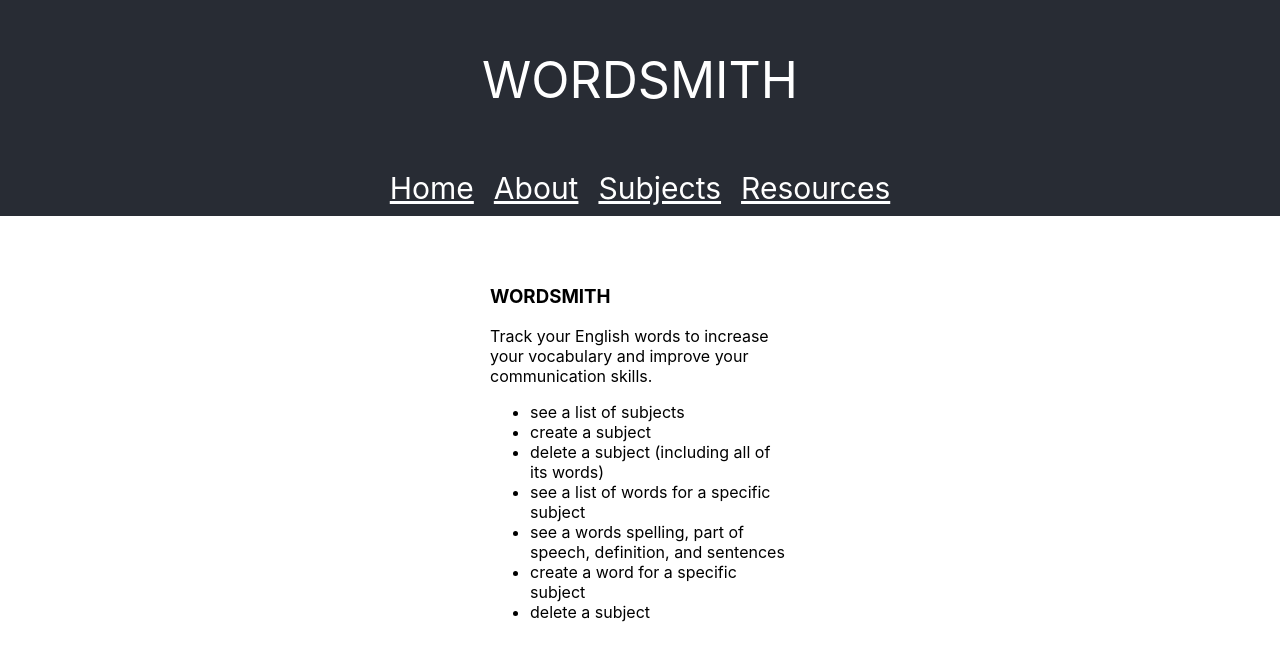
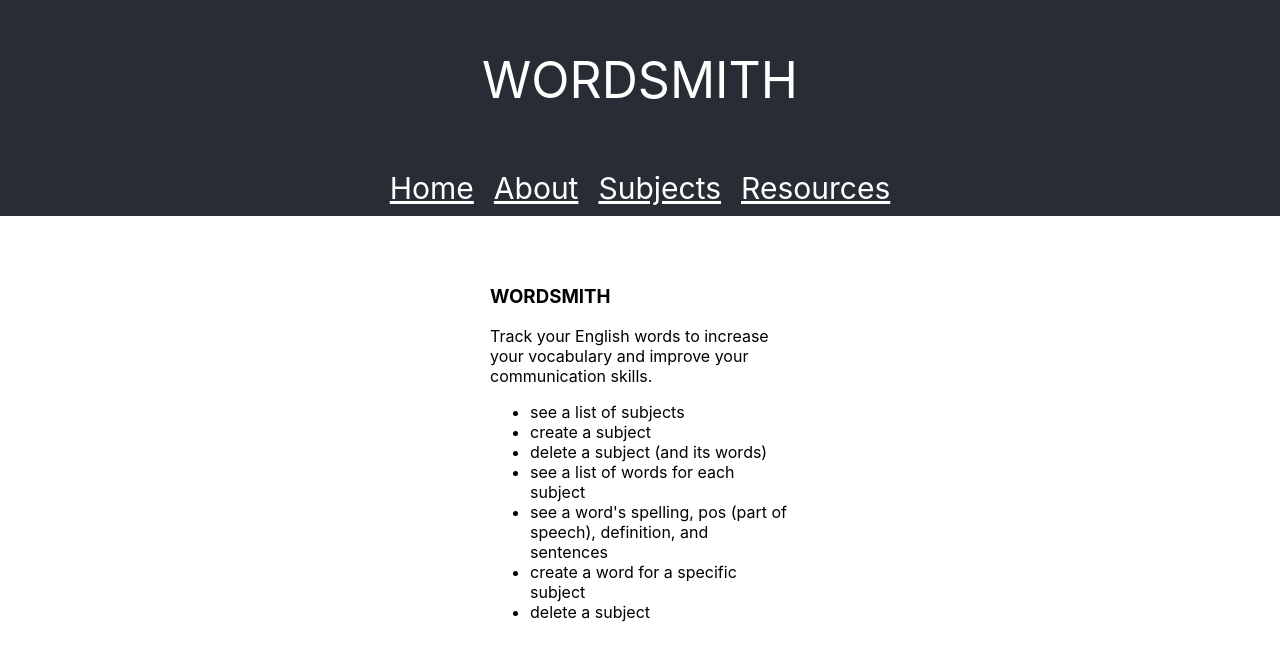
Before and after one commit to devWRM/frontend-wordsmith, a React (Create React App) app: page /about in a window 1280 px wide. Shown: the top 660 px of the page. Built offline with nearby package versions, Linux system fonts and the light colour scheme; no server answers.

Commit message:
edited text

```diff
--- a/src/components/About.js
+++ b/src/components/About.js
@@ -8,9 +8,9 @@ function About() {
             <ul>
                 <li>see a list of subjects</li>
                 <li>create a subject</li>
-                <li>delete a subject (including all of its words)</li>
-                <li>see a list of words for a specific subject</li>
-                <li>see a words spelling, part of speech, definition, and sentences</li>
+                <li>delete a subject (and its words)</li>
+                <li>see a list of words for each subject</li>
+                <li>see a word's spelling, pos (part of speech), definition, and sentences</li>
                 <li>create a word for a specific subject</li>
                 <li>delete a subject</li>
             </ul>
```
